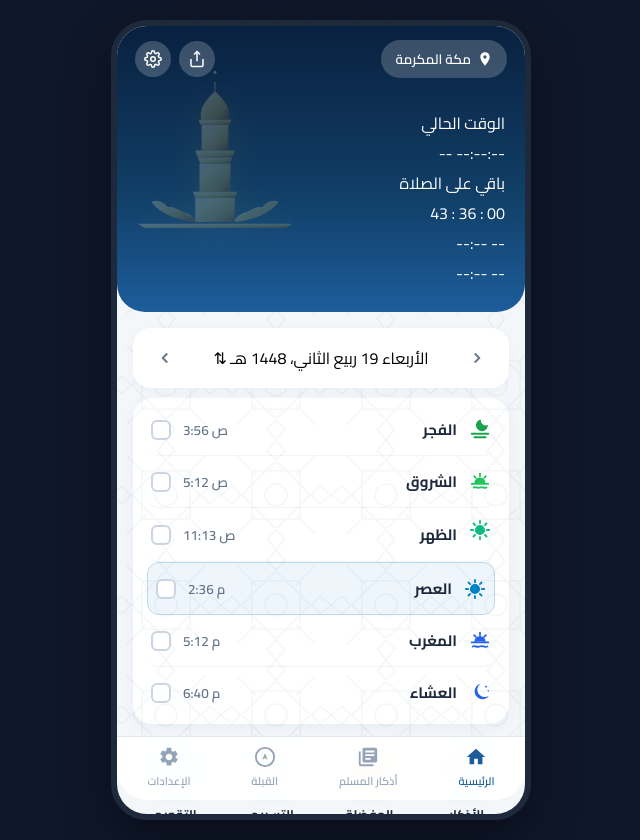
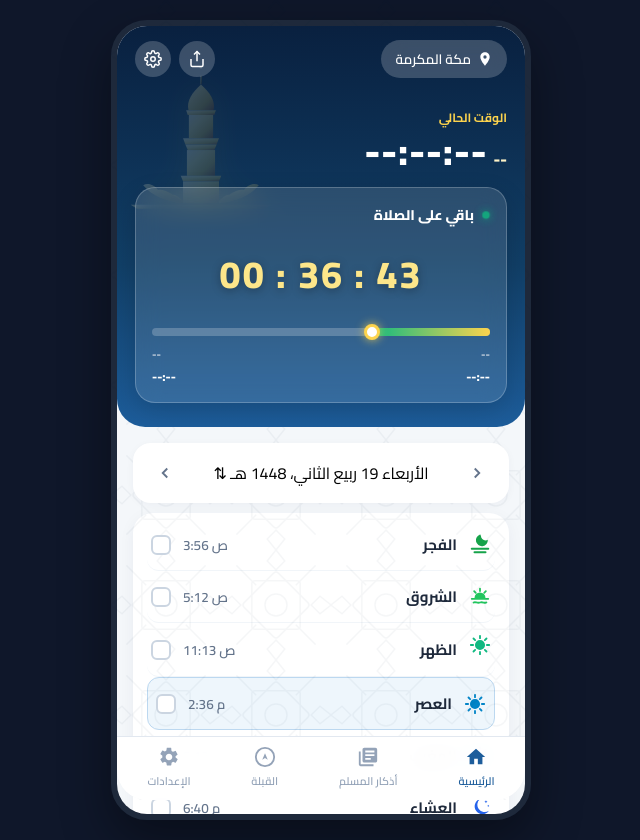
Before and after one commit to sultraksa-prog/alhayat-altayyiba, a plain HTML site: page index.html in a window 1280 px wide. Shown: the whole page, without its empty margins (319-959 px from the left). Drawn offline with nearby package versions, Linux system fonts and the light colour scheme; no server answers.

Commit message:
Refactor CSS styles for hero card and layout
Updated styles for hero card, mosque watermark, and live clock section. Adjusted padding, margins, and added new classes for RTL support.

```diff
--- a/css/style.css
+++ b/css/style.css
@@ -299,39 +299,240 @@ body {
   cursor: pointer;
 }
 
-/* كرت الصلاة العلوي المندمج بالكامل */
-  /* كرت الصلاة العلوي المندمج بالكامل بدون أي فراغ */
+/* كرت الصلاة العلوي المطور بالهوية الملكية ومحاذاة اليمين */
 .hero-card {
   background: var(--hero-gradient);
   color: #FFFFFF;
-  margin-top: -68px; /* سحب الكرت بالكامل ليلغي الفراغ الأبيض العلوي */
-  padding: 84px 20px 24px 20px;
+  margin-top: -68px;
+  padding: 82px 18px 24px 18px;
   border-bottom-left-radius: 28px;
   border-bottom-right-radius: 28px;
   position: relative;
   overflow: hidden;
 }
 
+/* العلامة المائية للمئذنة تستقر في أقصى اليسار ليتنفس النص في اليمين */
 .mosque-watermark {
   position: absolute;
-  top: 14px;
-  left: -12px;
-  width: 220px;
-  height: 220px;
-  opacity: 0.22;
+  top: 12px;
+  left: -16px;
+  width: 200px;
+  height: 200px;
+  opacity: 0.18;
   pointer-events: none;
   z-index: 1;
   filter: drop-shadow(0 0 16px rgba(252, 211, 77, 0.25));
   transition: opacity 0.3s ease;
 }
 
-.hero-content {
+/* حاوية المحتوى: محاذاة طبيعية لليمين (RTL Start) */
+.hero-content-rtl {
   position: relative;
   z-index: 2;
   display: flex;
   flex-direction: column;
-  align-items: flex-end;
+  align-items: flex-start; /* محاذاة لليمين طبيعياً في لغة الضاد */
   text-align: right;
+  width: 100%;
+}
+
+/* الساعة الرقمية الحية الكبيرة */
+.hero-live-clock-section {
+  display: flex;
+  flex-direction: column;
+  align-items: flex-start;
+  margin-bottom: 12px;
+}
+
+.live-clock-label {
+  font-size: 12px;
+  font-weight: 700;
+  color: #FCD34D;
+  display: flex;
+  align-items: center;
+  gap: 6px;
+  margin-bottom: 2px;
+}
+
+.live-clock-digits-row {
+  display: flex;
+  align-items: baseline;
+  gap: 6px;
+  direction: ltr; /* الحفاظ على ترتيب الأرقام المتناسق */
+}
+
+.live-clock-num {
+  font-size: 40px;
+  font-weight: 900;
+  color: #FFFFFF;
+  line-height: 1;
+  letter-spacing: 1px;
+}
+
+.live-clock-period {
+  font-size: 17px;
+  font-weight: 800;
+  color: #FEF3C7;
+}
+
+/* كرت المسار الزمني والعداد التنازلي بين الصلاتين (نموذج الصورة 2) */
+.prayer-timeline-card {
+  width: 100%;
+  background: rgba(255, 255, 255, 0.12);
+  backdrop-filter: blur(12px);
+  -webkit-backdrop-filter: blur(12px);
+  border: 1px solid rgba(255, 255, 255, 0.22);
+  border-radius: 20px;
+  padding: 14px 16px;
+  box-shadow: 0 8px 24px rgba(0, 0, 0, 0.15);
+  display: flex;
+  flex-direction: column;
+  gap: 8px;
+}
+
+.timeline-header-row {
+  display: flex;
+  align-items: center;
+  justify-content: space-between;
+  width: 100%;
+}
+
+.timeline-title-group {
+  display: flex;
+  align-items: center;
+  gap: 8px;
+}
+
+.timeline-pulse-dot {
+  width: 8px;
+  height: 8px;
+  border-radius: 50%;
+  background: #10B981;
+  box-shadow: 0 0 10px #10B981;
+  animation: pulseGreen 1.8s infinite;
+}
+
+@keyframes pulseGreen {
+  0% { transform: scale(0.9); opacity: 0.8; }
+  50% { transform: scale(1.3); opacity: 1; }
+  100% { transform: scale(0.9); opacity: 0.8; }
+}
+
+.timeline-status-tag {
+  font-size: 14px;
+  font-weight: 800;
+  color: #FFFFFF;
+}
+
+.ramadan-active-pill {
+  background: #FEF3C7;
+  color: #92400E;
+  font-size: 11px;
+  font-weight: 800;
+  padding: 2px 8px;
+  border-radius: 12px;
+}
+
+/* العداد التنازلي الكبير للصلاة القادمة */
+.timeline-countdown-display {
+  display: flex;
+  align-items: center;
+  justify-content: center;
+  direction: ltr;
+  padding: 2px 0 6px 0;
+}
+
+.countdown-large-num {
+  font-size: 38px;
+  font-weight: 900;
+  color: #FDE68A;
+  letter-spacing: 2px;
+  text-shadow: 0 2px 10px rgba(0, 0, 0, 0.3);
+}
+
+/* شريط ومسار التقدم المنزلق */
+.timeline-slider-track-box {
+  display: flex;
+  flex-direction: column;
+  gap: 8px;
+  margin-top: 4px;
+}
+
+.timeline-track-rail {
+  width: 100%;
+  height: 8px;
+  background: rgba(255, 255, 255, 0.22);
+  border-radius: 9999px;
+  position: relative;
+  overflow: visible;
+}
+
+.timeline-track-progress {
+  position: absolute;
+  top: 0;
+  right: 0;
+  height: 100%;
+  width: 35%;
+  background: linear-gradient(to left, #FCD34D, #10B981);
+  border-radius: 9999px;
+  transition: width 0.3s ease;
+}
+
+.timeline-track-thumb {
+  position: absolute;
+  top: 50%;
+  right: 35%;
+  transform: translate(50%, -50%);
+  width: 16px;
+  height: 16px;
+  border-radius: 50%;
+  background: #FFFFFF;
+  border: 3px solid #FCD34D;
+  box-shadow: 0 0 10px rgba(252, 211, 77, 0.8);
+  transition: right 0.3s ease;
+}
+
+/* أطراف الصلاة السابقة والقادمة */
+.timeline-endpoints-row {
+  display: flex;
+  align-items: center;
+  justify-content: space-between;
+  font-size: 12px;
+  font-weight: 700;
+  color: #E2E8F0;
+}
+
+.timeline-endpoint {
+  display: flex;
+  flex-direction: column;
+}
+
+.endpoint-prev { align-items: flex-start; text-align: right; }
+.endpoint-next { align-items: flex-end; text-align: left; }
+
+.ep-name { color: #CBD5E1; font-size: 11px; }
+.ep-time { color: #FFFFFF; font-weight: 800; font-size: 13px; direction: ltr; }
+
+/* شريط التحذير بقرب انتهاء وقت الصلاة */
+.prayer-expiration-banner {
+  background: rgba(239, 68, 68, 0.25);
+  border: 1px solid #F87171;
+  color: #FEF2F2;
+  font-size: 12px;
+  font-weight: 800;
+  padding: 6px 12px;
+  border-radius: 10px;
+  display: flex;
+  align-items: center;
+  gap: 6px;
+  margin-bottom: 4px;
+  animation: pulseRed 2s infinite;
+}
+
+@keyframes pulseRed {
+  0% { opacity: 0.85; }
+  50% { opacity: 1; }
+  100% { opacity: 0.85; }
 }
 
 .current-prayer-label {
```
